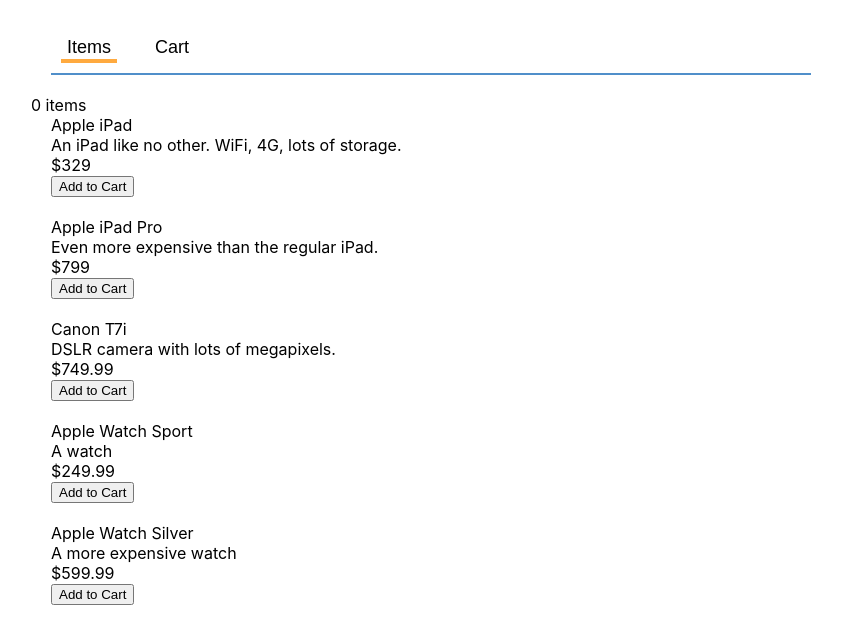
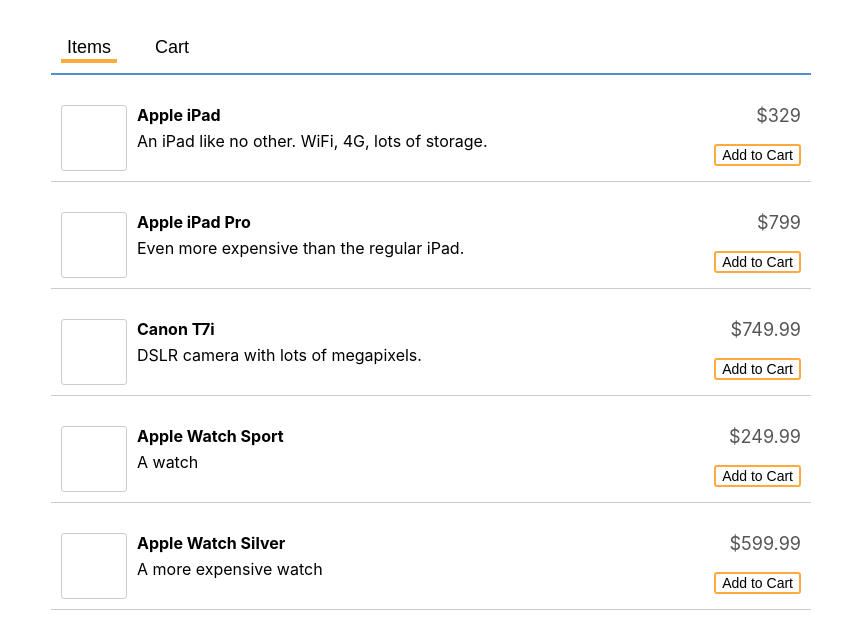
Before and after one commit to mfconsolani/shopper, a React (Create React App) app: page / in a window 1280 px wide. Shown: the top 644 px of the page, without its empty margins (209-1051 px from the left). Built offline with nearby package versions, Linux system fonts and the light colour scheme.

Commit message:
added style to the Item component

```diff
--- a/src/App.js
+++ b/src/App.js
@@ -19,9 +19,6 @@
         activeTab={activeTab}
         onTabChange={setActiveTab}
       />
-      <div>
-        {cart.length} items
-      </div>
       <main className='App-content'>
         <Content
           tab={activeTab}
--- a/src/Item.css
+++ b/src/Item.css
@@ -0,0 +1,59 @@
+    .Item {
+    display: flex;
+    justify-content: space-between;
+    border-bottom: 1px solid #ccc;
+    padding: 10px;
+    }
+
+    .Item-image {
+    width: 64px;
+    height: 64px;
+    border: 1px solid #ccc;
+    border-radius: 3px;
+    margin-right: 10px;
+    float: left;
+    }
+
+    .Item-title {
+    font-weight: bold;
+    margin-bottom: 0.4em;
+    }
+
+    .Item-price {
+    text-align: right;
+    font-size: 18px;
+    color: #555;
+    }
+
+    .Item-addToCart {
+    margin-bottom: 5px;
+    font-size: 14px;
+    border: 2px solid #FFAA3F;
+    background-color: #fff;
+    border-radius: 3px;
+    cursor: pointer;
+    }
+
+    .Item-addToCart:hover {
+    background-color: #FFDDB2;
+    }
+
+    .Item-addToCart:active {
+    background-color: #ED8400;
+    color: #fff;
+    outline: none;
+    }
+
+    .Item-addToCart:focus {
+    outline: none;
+    }
+
+    .Item-left {
+    flex: 1;
+    }
+
+    .Item-right {
+    display: flex;
+    flex-direction: column;
+    justify-content: space-between;
+    }
```
Also changed, not shown: 1 other file (tests, documents, lock files or other folders).
